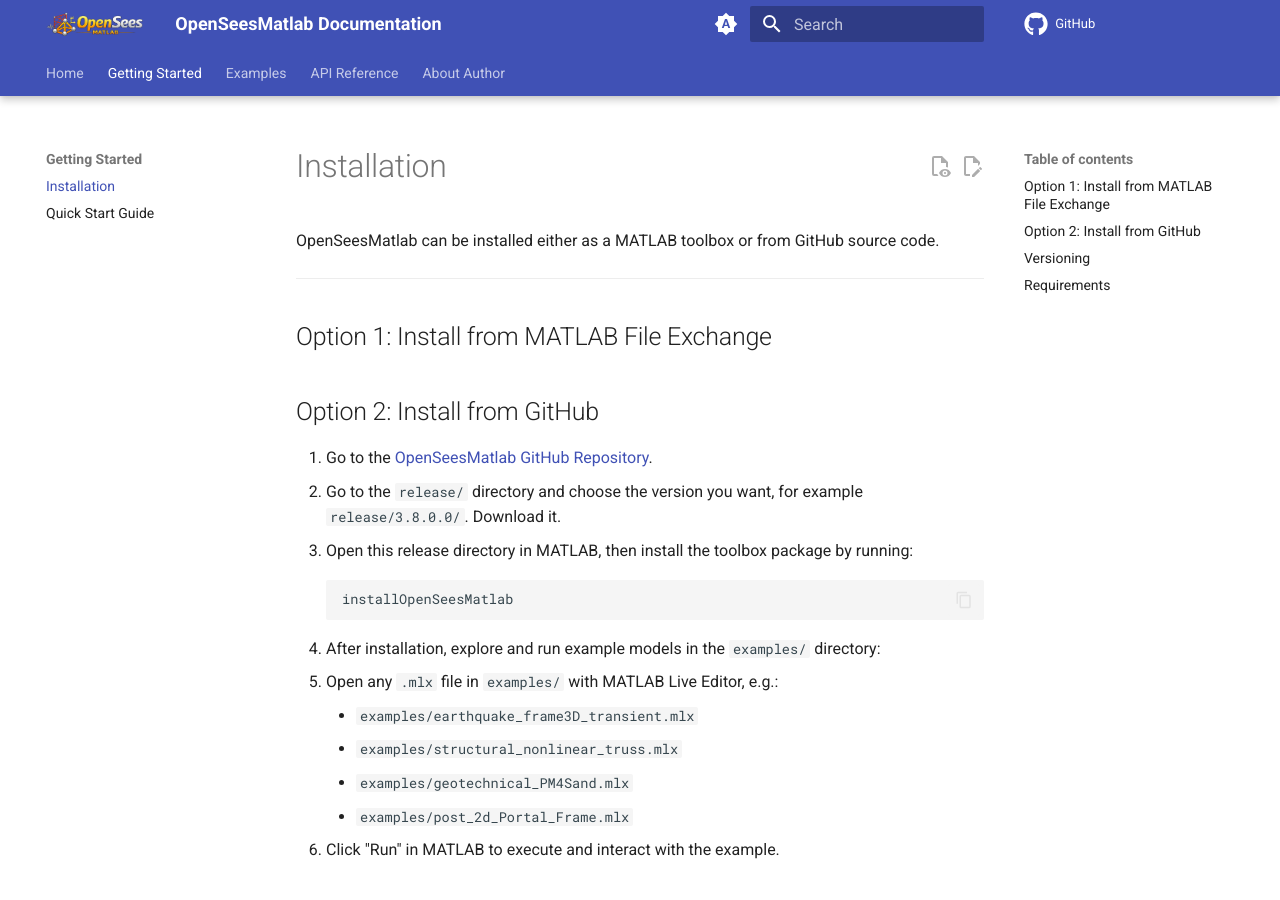
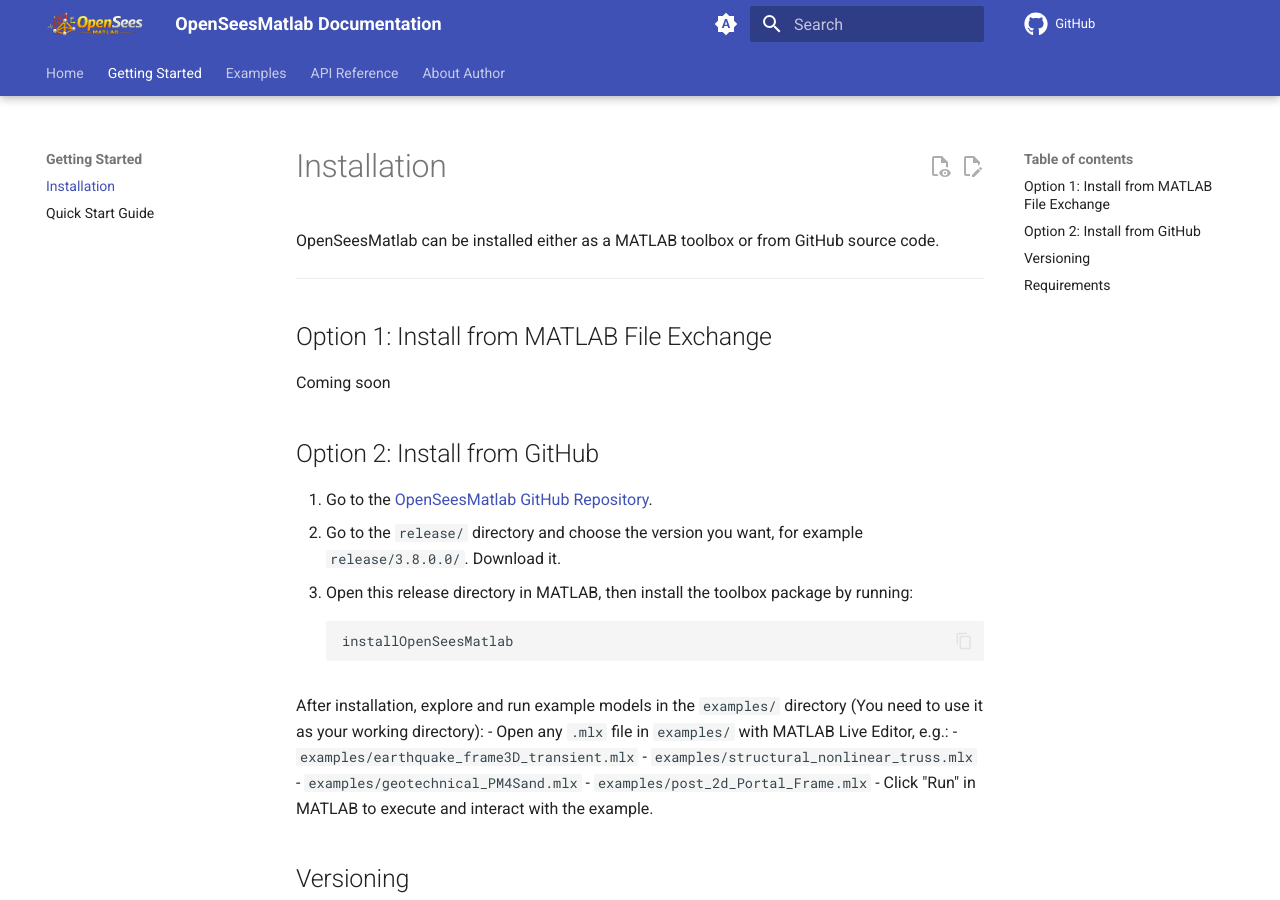
Before and after one commit to yexiang92/OpenSeesMatlab, an MkDocs documentation site: the page built from docs/getting_started/installation.md, in a window 1280 px wide and 900 px high. Built offline with MkDocs 1.6.1 and Material for MkDocs 9.7.7, drawn with Linux system fonts in a browser that asks for light colours; comment, search, counter and statistics services are not loaded.

Commit message:
doc: update install methods

````diff
--- a/docs/getting_started/installation.md
+++ b/docs/getting_started/installation.md
@@ -6,7 +6,7 @@
 
 ## Option 1: Install from MATLAB File Exchange
 
-
+Coming soon
 
 
 ## Option 2: Install from GitHub
@@ -16,7 +16,8 @@
    ```matlab
    installOpenSeesMatlab
    ```
-3. After installation, explore and run example models in the `examples/` directory:
+
+After installation, explore and run example models in the `examples/` directory (You need to use it as your working directory):
    - Open any `.mlx` file in `examples/` with MATLAB Live Editor, e.g.:
      - `examples/earthquake_frame3D_transient.mlx`
      - `examples/structural_nonlinear_truss.mlx`
````
Also changed, not shown: README.md (+44 -17 lines).
